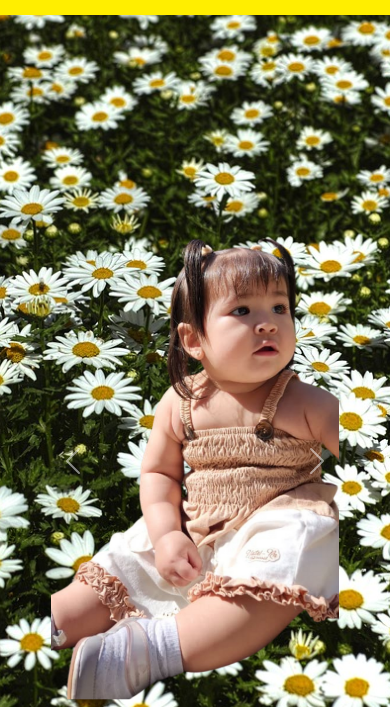
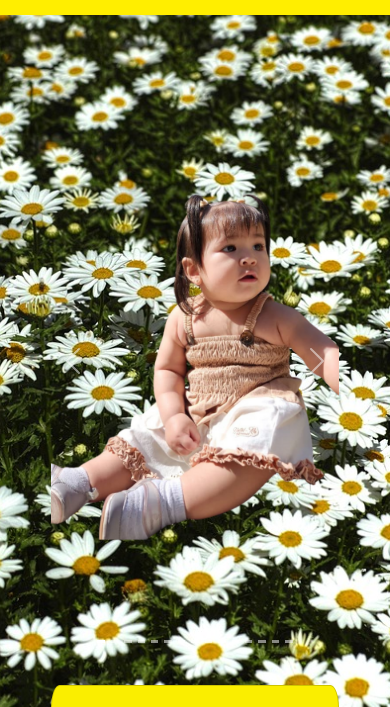
Before and after one commit to Eze157/Invitaci-n-cumple-Emi, a plain HTML site: page index.html in a window 390 px wide. Shown: the part 120-827 px from the top of the page. Drawn offline with nearby package versions, Linux system fonts and the light colour scheme.

Commit message:
cambie altura para hacer responsive mi page

```diff
--- a/style.css
+++ b/style.css
@@ -137,6 +137,11 @@ h4{
     margin: 0 auto;
     }
 
+    .image{
+    height: 600px;
+    object-fit: cover;
+}
+
     .card {
     padding: 1rem;
     }
```
